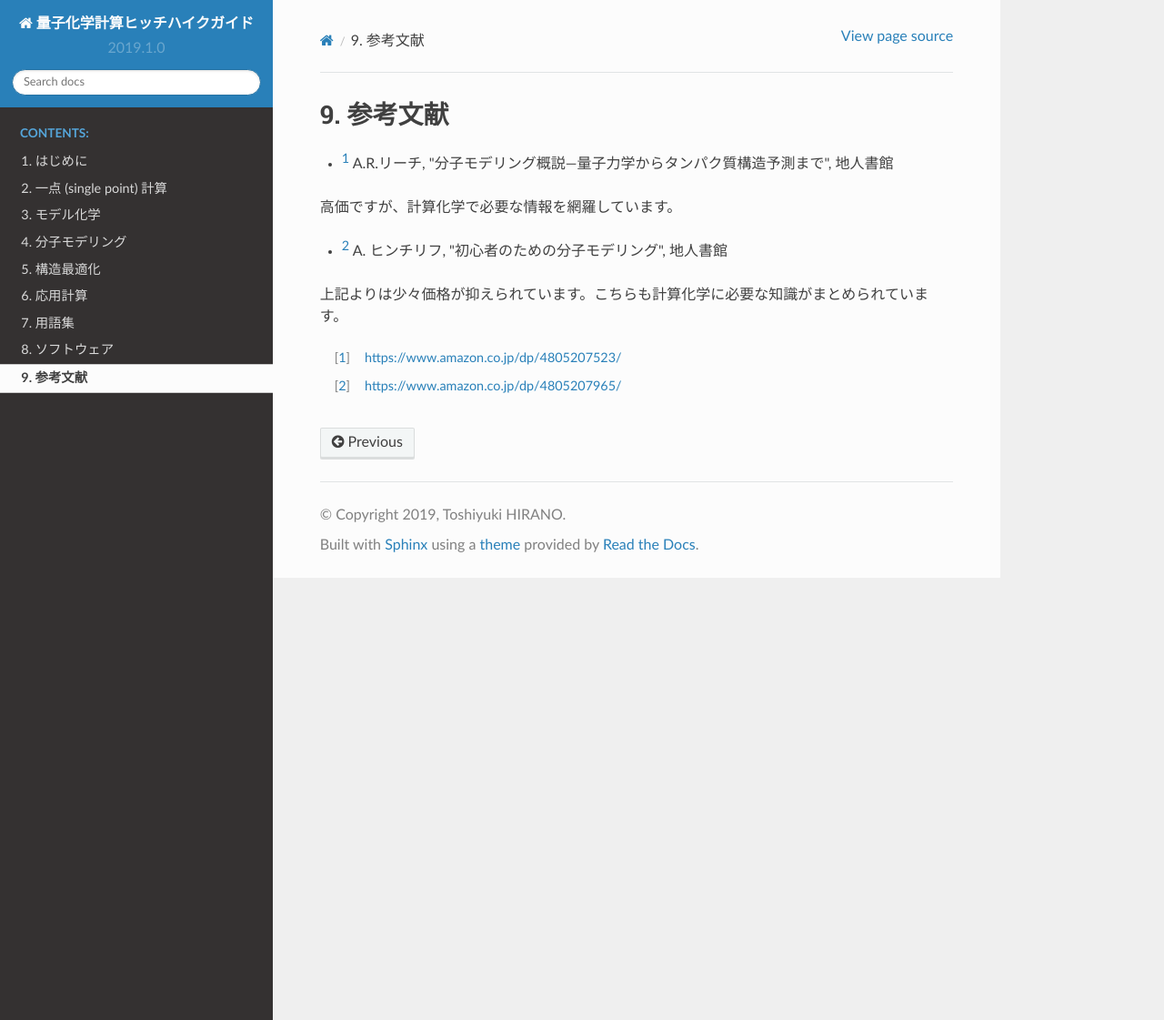
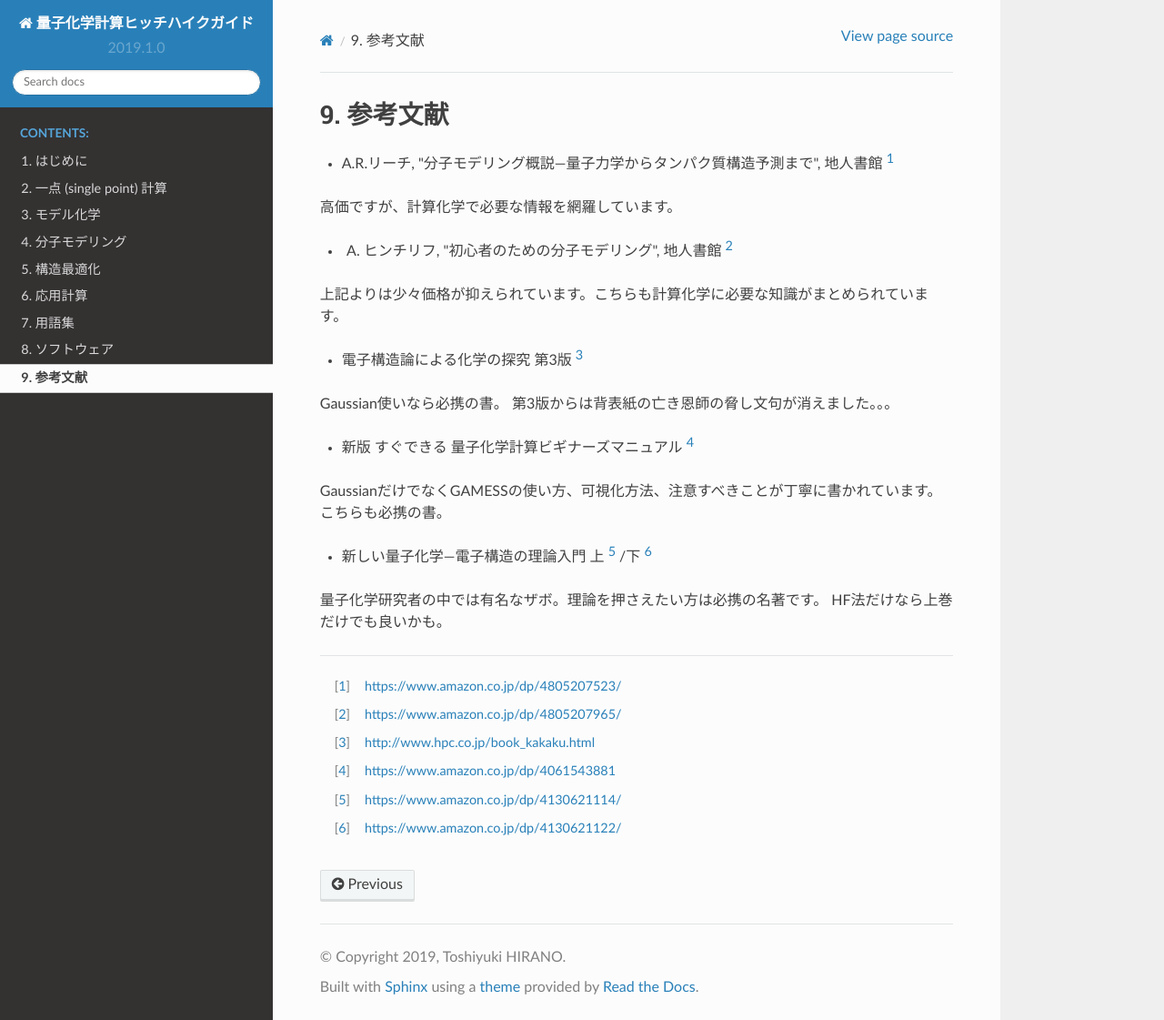
Before and after one commit to hiracchi/qm-guide, a Sphinx documentation site: the page built from source/99_reference.rst, in a window 1280 px wide and 1121 px high. Shown: the whole window at 91% size. Built offline with Sphinx 7.4.7 and the Read the Docs theme 2.0.0, drawn with Linux system fonts in a browser that asks for light colours.

Commit message:
update documents

```diff
--- a/source/99_reference.rst
+++ b/source/99_reference.rst
@@ -3,14 +3,39 @@
 =======================================================================
 
 
-- [#modeling1]_ A.R.リーチ, "分子モデリング概説―量子力学からタンパク質構造予測まで", 地人書館
+- A.R.リーチ, "分子モデリング概説―量子力学からタンパク質構造予測まで", 地人書館 [#modeling1]_
 
 高価ですが、計算化学で必要な情報を網羅しています。
 
-- [#modeling2]_ A. ヒンチリフ, "初心者のための分子モデリング", 地人書館
+
+- A. ヒンチリフ, "初心者のための分子モデリング", 地人書館 [#modeling2]_
 
 上記よりは少々価格が抑えられています。こちらも計算化学に必要な知識がまとめられています。
 
 
+- 電子構造論による化学の探究 第3版 [#exploringChemistry]_
+
+Gaussian使いなら必携の書。
+第3版からは背表紙の亡き恩師の脅し文句が消えました。。。
+
+
+- 新版 すぐできる 量子化学計算ビギナーズマニュアル [#qm1]_
+
+GaussianだけでなくGAMESSの使い方、可視化方法、注意すべきことが丁寧に書かれています。
+こちらも必携の書。
+
+
+- 新しい量子化学―電子構造の理論入門 上 [#Szabo1]_ /下 [#Szabo2]_
+
+量子化学研究者の中では有名なザボ。理論を押さえたい方は必携の名著です。
+HF法だけなら上巻だけでも良いかも。
+
+
+----
+
 .. [#modeling1] https://www.amazon.co.jp/dp/4805207523/
 .. [#modeling2] https://www.amazon.co.jp/dp/4805207965/
+.. [#exploringChemistry] http://www.hpc.co.jp/book_kakaku.html
+.. [#qm1] https://www.amazon.co.jp/dp/4061543881
+.. [#Szabo1] https://www.amazon.co.jp/dp/4130621114/
+.. [#Szabo2] https://www.amazon.co.jp/dp/4130621122/
```
Also changed, not shown: source/10_introduction.rst (+4 -3 lines), source/20_model_chemistry.rst (+7 -0 lines).
